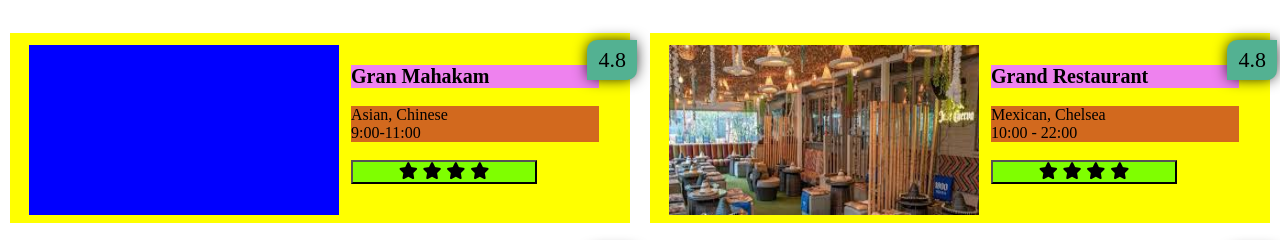
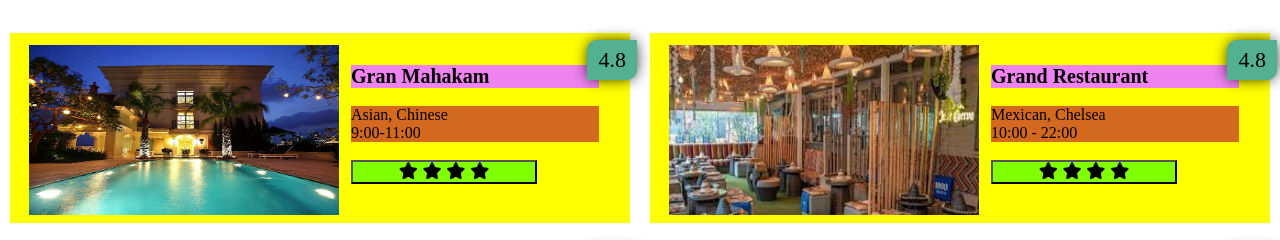
Before and after one commit to valensoto13/portafolio, a plain HTML site: page trabajo2/index.html in a window 1280 px wide. Shown: the part 687-927 px from the top of the page. Drawn offline with nearby package versions, Linux system fonts and the light colour scheme.

Commit message:
a href en la foto

```diff
--- a/trabajo2/index.html
+++ b/trabajo2/index.html
@@ -71,7 +71,7 @@
                     4.8
                 </div>
                 <div class="imagen-resto">
-                    <a href="restaurante.html" img src="img/mahakam.png"></a>
+                    <a href="restaurante.html"></a> <img src="img/mahakam.png">
                 </div>
                 <h3>Gran Mahakam</h3>
                 <br>
```
